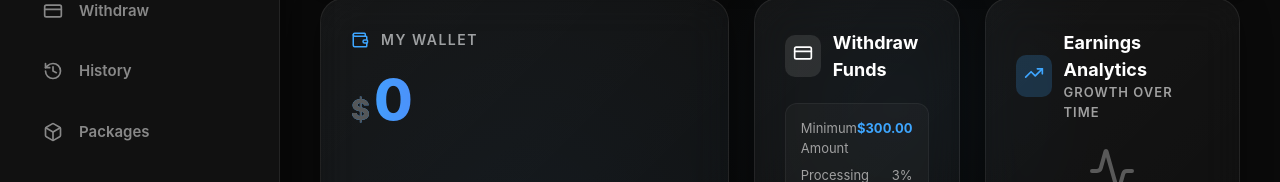
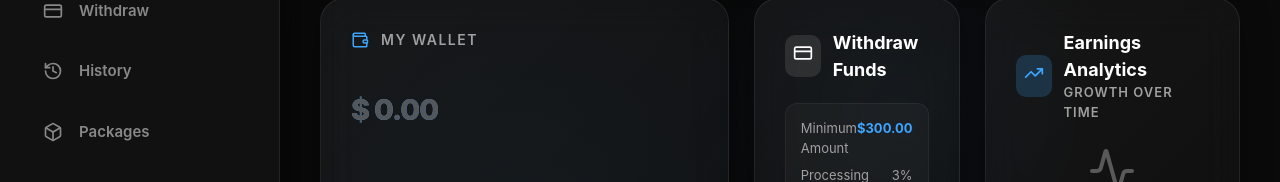
Before and after one commit to ankit6370232757/Travel-rent, a React (Vite) app in the folder frontend/client/: page /dashboard in a window 1280 px wide. Shown: the part 229-411 px from the top of the page. Built offline with nearby package versions, Linux system fonts and the light colour scheme; no server answers; sample sign-in values are in the browser's storage.

Commit message:
New Animation Added

```diff
--- a/frontend/client/package.json
+++ b/frontend/client/package.json
@@ -14,6 +14,8 @@
     "framer-motion": "^12.29.2",
     "lucide-react": "^0.563.0",
     "react": "^19.2.0",
+    "react-confetti": "^6.4.0",
+    "react-countup": "^6.5.3",
     "react-dom": "^19.2.0",
     "react-hot-toast": "^2.6.0",
     "react-router-dom": "^7.13.0",
--- a/frontend/client/src/dashboard/Packages.jsx
+++ b/frontend/client/src/dashboard/Packages.jsx
@@ -2,14 +2,14 @@ import React, { useEffect, useState } from "react";
 import styled from "styled-components";
 import { motion, AnimatePresence } from "framer-motion";
 import {
-  Droplets, Mountain, Wind, Flame, Rocket, Zap, // 👈 Added Zap Icon for X1
+  Droplets, Mountain, Wind, Flame, Rocket, Zap,
   X, Calendar, TrendingUp, CheckCircle
 } from "lucide-react";
 import api from "../api/axios";
 import toast from "react-hot-toast";
+import Confetti from "react-confetti"; // 👈 1. IMPORT CONFETTI
 
 // --- CONFIGURATION ---
-// ✅ Added "X1" to the list
 const PACKAGES = ["WATER", "EARTH", "AIR", "FIRE", "SPACE", "X1"];
 
 const PACKAGE_STYLES = {
@@ -18,8 +18,6 @@ const PACKAGE_STYLES = {
   AIR:   { color: "#d4fc79", gradient: "linear-gradient(135deg, #d4fc79 0%, #96e6a1 100%)", icon: <Wind size={24} /> },
   FIRE:  { color: "#ff512f", gradient: "linear-gradient(135deg, #ff512f 0%, #dd2476 100%)", icon: <Flame size={24} /> },
   SPACE: { color: "#8E2DE2", gradient: "linear-gradient(135deg, #8E2DE2 0%, #4A00E0 100%)", icon: <Rocket size={24} /> },
-
-  // ✅ NEW STYLE FOR X1 (Gold/Premium Theme)
   X1:    { color: "#FFD700", gradient: "linear-gradient(135deg, #FFD700 0%, #FDB931 100%)", icon: <Zap size={24} /> },
 };
 
@@ -69,7 +67,6 @@ const CloseButton = styled.button`position: absolute; top: 20px; right: 20px; ba
 
 const StatGrid = styled.div`display: grid; grid-template-columns: 1fr 1fr 1fr; gap: 10px; margin: 15px 0 25px 0;`;
 
-// ✨ SELECTABLE INCOME BOX
 const StatBox = styled.div`
   background: ${props => props.$selected ? "rgba(62, 166, 255, 0.15)" : "rgba(255,255,255,0.05)"};
   border: 2px solid ${props => props.$selected ? "#3ea6ff" : "transparent"};
@@ -104,6 +101,7 @@ export default function Packages() {
   const [selectedPkg, setSelectedPkg] = useState(null);
   const [incomeType, setIncomeType] = useState(null);
   const [loading, setLoading] = useState(false);
+  const [showConfetti, setShowConfetti] = useState(false); // 👈 2. ADD STATE
 
   useEffect(() => {
     PACKAGES.forEach(async (pkg) => {
@@ -148,10 +146,14 @@ export default function Packages() {
         incomeType: incomeType
       });
 
+      // ✅ 3. TRIGGER CONFETTI ON SUCCESS
+      setShowConfetti(true);
       toast.success("Investment Successful! Bonus Credited.", { id: loadingToast });
+
       setLoading(false);
       setSelectedPkg(null);
 
+      // Reload logic kept same (1.5s)
       setTimeout(() => window.location.reload(), 1500);
 
     } catch (err) {
@@ -163,12 +165,14 @@ export default function Packages() {
 
   return (
     <Container>
+      {/* 4. RENDER CONFETTI (FULL SCREEN) */}
+      {showConfetti && <Confetti numberOfPieces={500} gravity={0.3} style={{zIndex: 9999}} />}
+
       <Header><h2>Investment Packages</h2><p>Select a package and choose your income plan.</p></Header>
 
       <Grid initial="hidden" animate="show" variants={{ show: { transition: { staggerChildren: 0.1 } } }}>
         {PACKAGES.map(pkg => {
           const data = status[pkg];
-          // Fallback to WATER style if package name doesn't match specific style
           const style = PACKAGE_STYLES[pkg] || PACKAGE_STYLES.WATER;
 
           const batchSize = data ? data.batchSize : 180;
@@ -227,7 +231,6 @@ export default function Packages() {
                 {incomeType ? "Plan Selected:" : "Choose Your Income Plan"}
               </SelectionLabel>
 
-              {/* ✨ SELECTABLE INCOME GRID */}
               <StatGrid>
                 <StatBox
                   $selected={incomeType === "DAILY"}
--- a/frontend/client/src/dashboard/Wallet.jsx
+++ b/frontend/client/src/dashboard/Wallet.jsx
@@ -3,15 +3,16 @@ import styled from "styled-components";
 import { motion } from "framer-motion";
 import { Wallet as WalletIcon, ArrowUpRight, Lock } from "lucide-react";
 import api from "../api/axios";
+import CountUp from "react-countup"; // 👈 1. Import CountUp
 
-// ✨ Glassmorphism Card Style
+// ✨ Glassmorphism Card Style (No Changes)
 const Card = styled(motion.div)`
   background: linear-gradient(135deg, rgba(255,255,255,0.05) 0%, rgba(255,255,255,0.02) 100%);
   backdrop-filter: blur(20px);
   border: 1px solid rgba(255, 255, 255, 0.08);
   border-radius: 24px;
   padding: 30px;
-  height: 100%; /* Ensures it fills grid area */
+  height: 100%;
   display: flex;
   flex-direction: column;
   justify-content: space-between;
@@ -185,7 +186,17 @@ export default function Wallet() {
         </Header>
 
         <BalanceWrapper>
-          <Balance><span>$</span>{Number(wallet.balance).toLocaleString()}</Balance>
+          <Balance>
+            <span>$</span>
+            {/* 2. REPLACED STATIC NUMBER WITH ROLLING COUNTUP */}
+            <CountUp
+              start={0}
+              end={Number(wallet.balance)}
+              duration={2.5}
+              separator=","
+              decimals={2}
+            />
+          </Balance>
 
           {Number(wallet.locked_balance) > 0 && (
             <LockedFunds>
```
Also changed, not shown: 1 other file (tests, documents, lock files or other folders).
